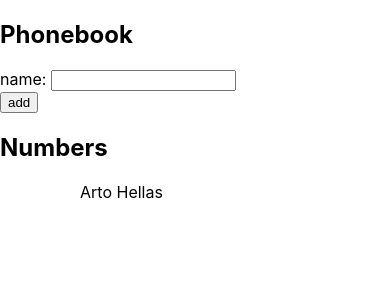
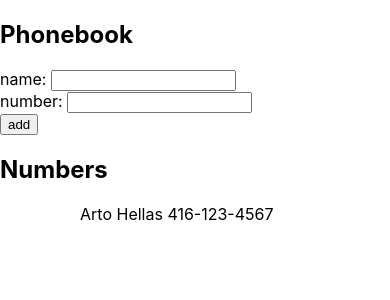
Before and after one commit to pandreuw/Part2, a React (Create React App) app in the folder phonebook/: page / in a window 390 px wide. Shown: the top 300 px of the page. Built offline with nearby package versions, Linux system fonts and the light colour scheme.

Commit message:
2.8: The Phonebook Step3

```diff
--- a/phonebook/src/App.js
+++ b/phonebook/src/App.js
@@ -5,9 +5,10 @@ import Contact from './components/Contact'
 const App = () => {
 
   const [persons, setPersons] = useState([
-    { name: 'Arto Hellas' }
+    { name: 'Arto Hellas', number: '416-123-4567'}
   ])
   const [newName, setNewName] = useState('')
+  const [newNumber, setNewNumber] = useState('')
   const message =`The name "${newName}" was already added to the phonebook
 The field will be erased.`
   const addContact = (event) => {
@@ -18,11 +19,13 @@ The field will be erased.`
       console.log("Duplicated name");
       window.alert(message);
       setNewName('')
+      setNewNumber('')
     } else {
       console.log("NOT Duplicated name");
-      const noteObject = { name: newName }
+      const noteObject = { name: newName, number: newNumber }
       setPersons(persons.concat(noteObject))
       setNewName('')
+      setNewNumber('')
     }
 
   }
@@ -30,6 +33,11 @@ The field will be erased.`
   const handlePersonsChange = (event) => {
     console.log(event.target.value)
     setNewName(event.target.value)
+  }
+
+  const hnadelNumberChange = (event) => {
+    console.log(event.target.value)
+    setNewNumber(event.target.value)
   }
 
   return (
@@ -41,6 +49,12 @@ The field will be erased.`
             name: <input
               value={newName}
               onChange={handlePersonsChange}
+            />
+          </div>
+          <div>
+            number: <input
+              value={newNumber}
+              onChange={hnadelNumberChange}
             />
           </div>
           <div>
--- a/phonebook/src/components/Contact.js
+++ b/phonebook/src/components/Contact.js
@@ -2,7 +2,7 @@ import React from 'react'
 
 const Contact = ({ contact }) => {
   return (
-    <ul>{contact.name}</ul>
+    <ul>{contact.name} {contact.number}</ul>
   )
 }
 
```
